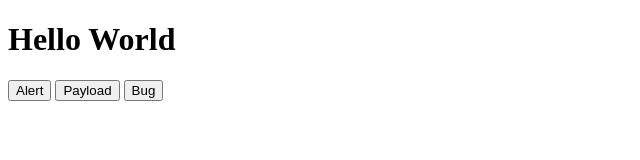
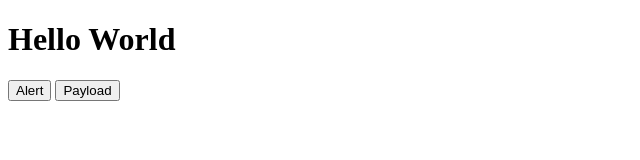
Before and after one commit to mohammadturaabrb/rollbarjs-mt, a plain HTML site: page index.html in a window 1280 px wide. Shown: the full height of the page, 0-640 px from the left. Drawn offline with Linux system fonts and the light colour scheme.

Commit message:
fixed https://rollbar.com/mohammad-turaab/RollbarJS/items/14/:

```diff
--- a/index.html
+++ b/index.html
@@ -41,6 +41,6 @@
     <h1>Hello World</h1>
     <button onclick="alertButton()">Alert</button>
     <button onclick="testPayload()">Payload</button>
-    <button onclick="testBug()">Bug</button>
+    <!-- <button onclick="testBug()">Bug</button> -->
   </body>
 </html>
```
